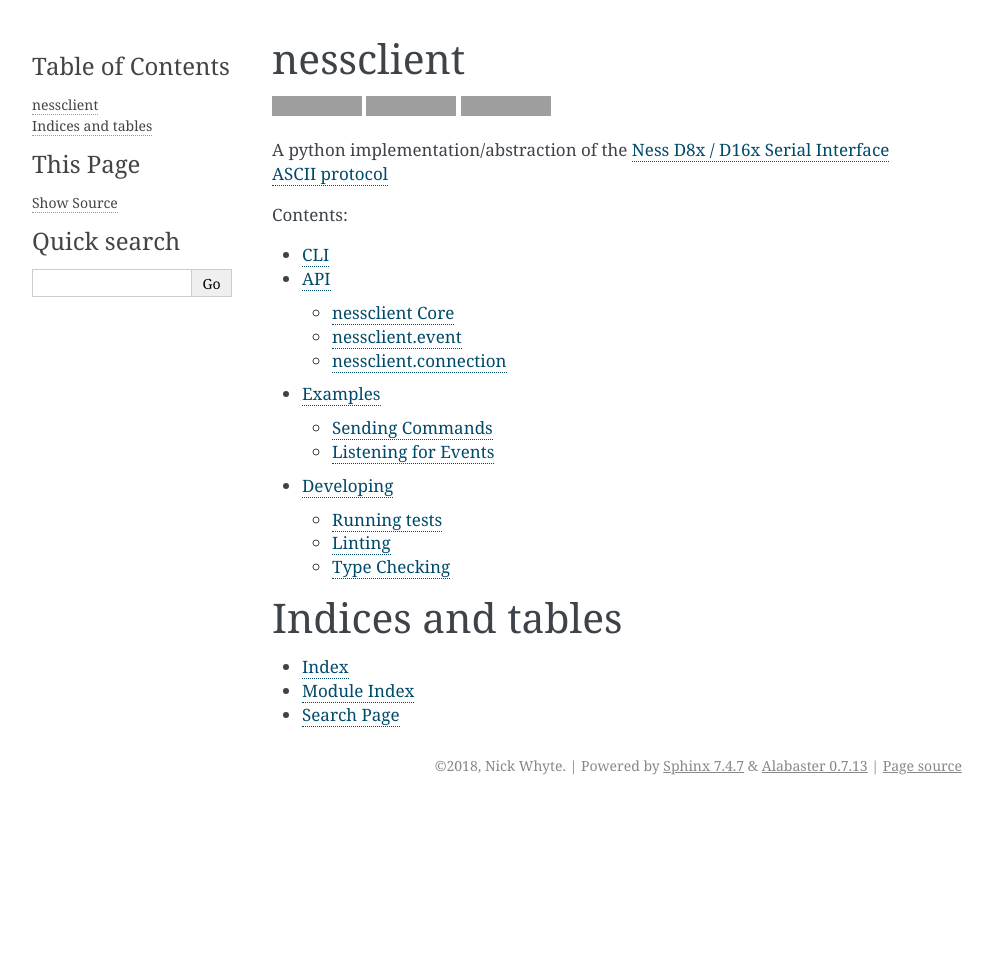
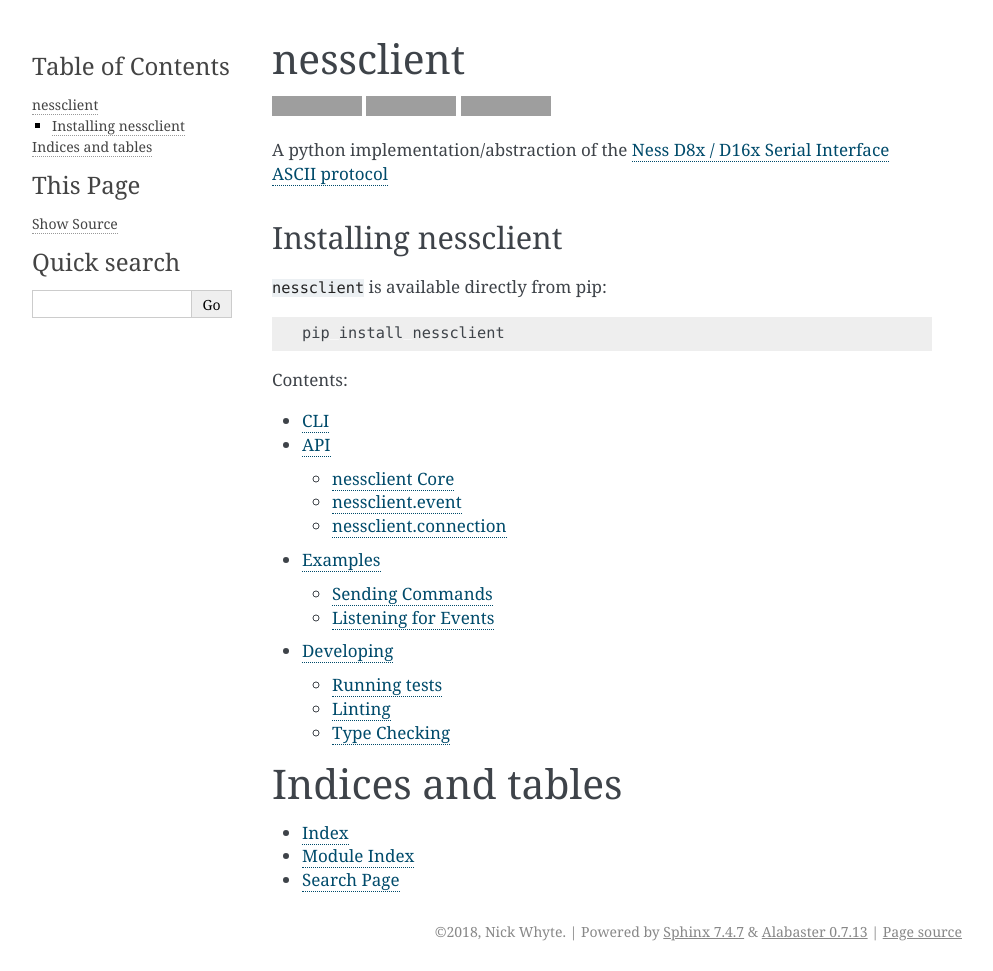
Before and after one commit to nickw444/nessclient, a Sphinx documentation site: the page built from docs/index.md, in a window 1280 px wide. Shown: the whole page, without its empty margins (148-1141 px from the left). Built offline with Sphinx 7.4.7, drawn with Linux system fonts in a browser that asks for light colours; before the commit the page ends 900 px from its top, so only the background shows below that; grey boxes are pictures that could not be loaded.

````diff
--- a/docs/index.md
+++ b/docs/index.md
@@ -10,6 +10,14 @@
 [![](https://img.shields.io/pypi/v/nessclient.svg)](https://pypi.python.org/pypi/nessclient/)
 
 A python implementation/abstraction of the [Ness D8x / D16x Serial Interface ASCII protocol](http://www.nesscorporation.com/Software/Ness_D8-D16_ASCII_protocol.pdf)
+
+## Installing nessclient
+
+`nessclient` is available directly from pip:
+
+```sh
+pip install nessclient
+```
 
 .. toctree::
    :maxdepth: 2
````
Also changed, not shown: README.md (+8 -4 lines).
